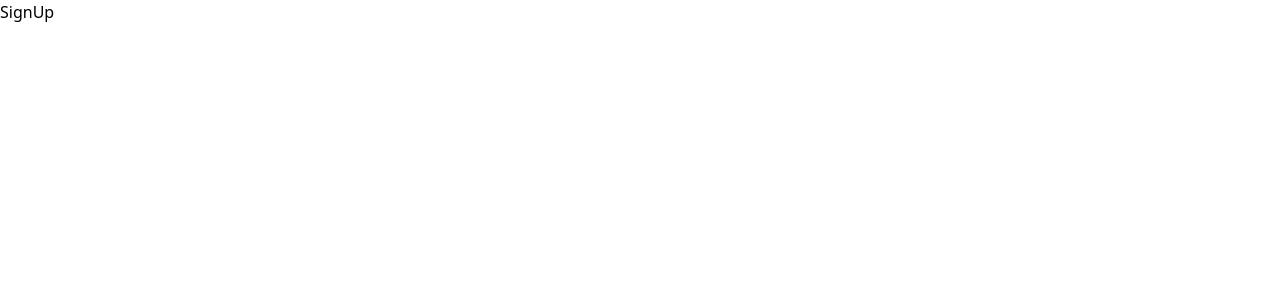
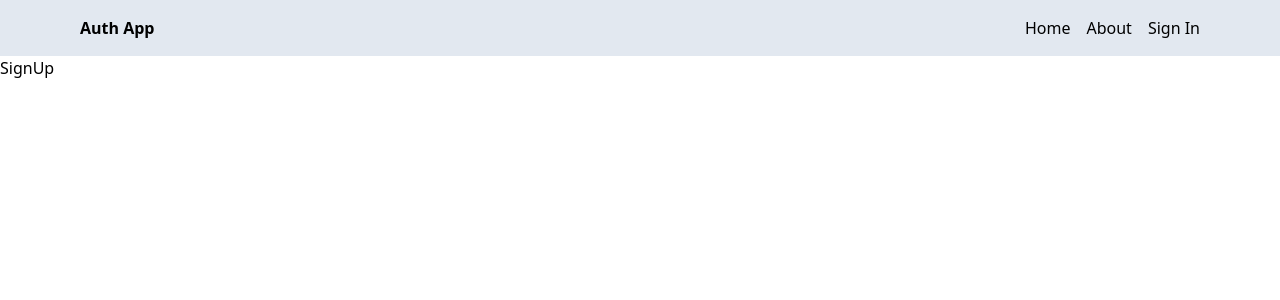
Before and after one commit to thek2j/mern-auth, a React (Vite) app in the folder client/: page /sign-up in a window 1280 px wide. Shown: the top 300 px of the page. Built offline with nearby package versions, Linux system fonts and the light colour scheme.

Commit message:
create header component

```diff
--- a/client/src/App.jsx
+++ b/client/src/App.jsx
@@ -4,9 +4,11 @@
 import SignIn from "./pages/Signin";
 import SignUp from "./pages/Signup";
 import Profile from "./pages/Profile";
+import Header from "./components/Header";
 export default function App() {
   return (
     <BrowserRouter>
+      <Header />
       <Routes>
         <Route path="/" element={<Home />}></Route>
         <Route path="/about" element={<About />}></Route>
--- /dev/null
+++ b/client/src/components/Header.jsx
@@ -0,0 +1,24 @@
+import { Link } from "react-router-dom";
+
+export default function Header() {
+  return (
+    <header className="bg-slate-200">
+      <div className="flex justify-between items-center p-4 max-w-6xl mx-auto">
+        <Link to="/">
+          <h1 className="font-bold">Auth App</h1>
+        </Link>
+        <ul className="flex space-x-4">
+          <Link to="/">
+            <li>Home</li>
+          </Link>
+          <Link to="/about">
+            <li>About</li>
+          </Link>
+          <Link to="/sign-in">
+            <li>Sign In</li>
+          </Link>
+        </ul>
+      </div>
+    </header>
+  );
+}
```
